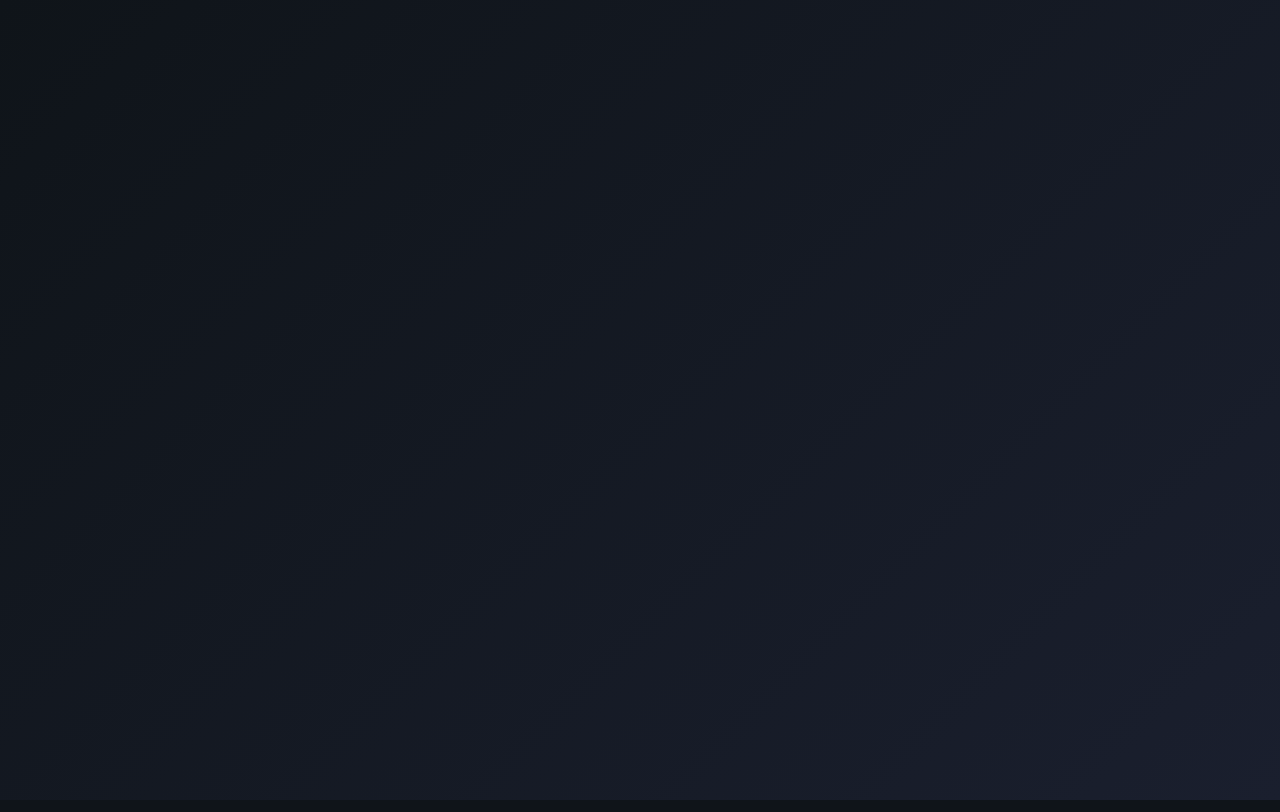
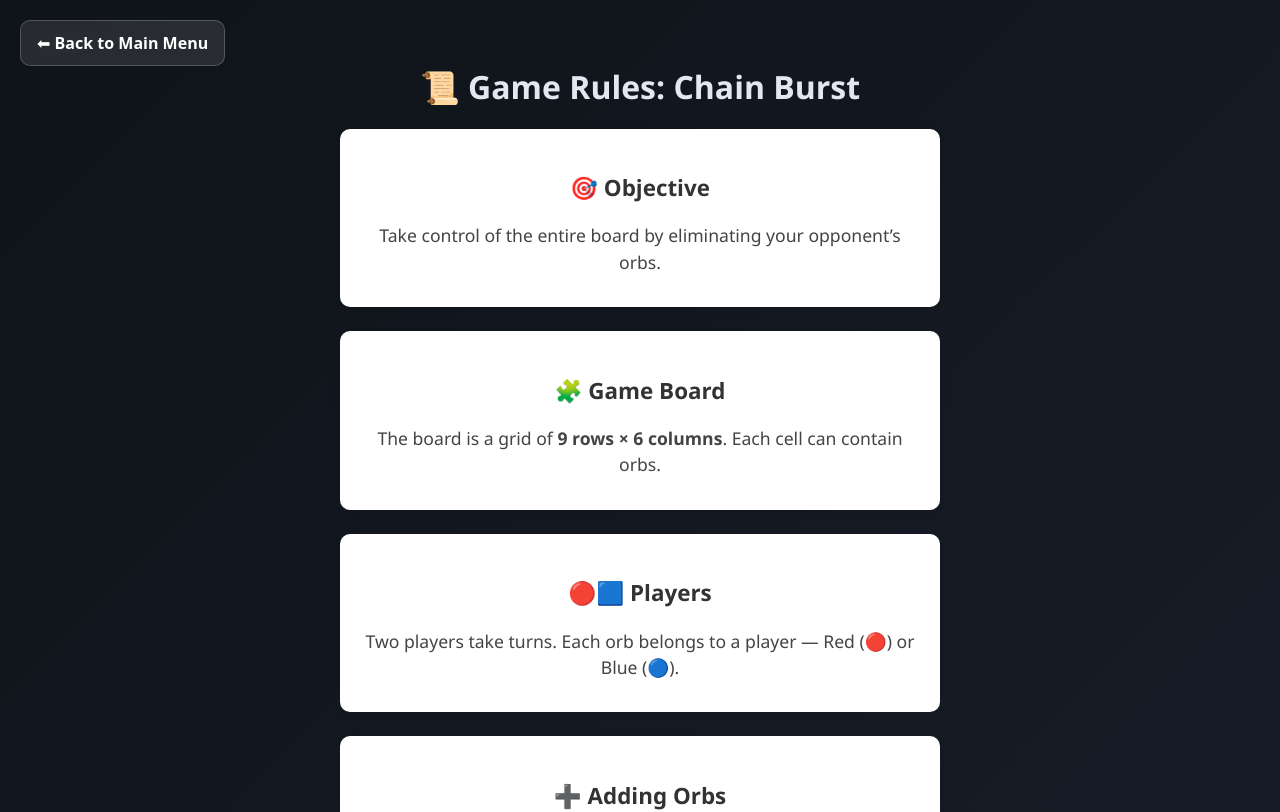
Before and after one commit to mahmud1628/chain-reaction, a React (Vite) app: page /game/rules in a window 1280 px wide. Before the commit this address had no page. Shown: the top 812 px of the page. Built offline with nearby package versions, Linux system fonts and the light colour scheme.

Commit message:
Integrated playing with AI in the UI

```diff
--- a/src/App.jsx
+++ b/src/App.jsx
@@ -4,15 +4,19 @@ import Home from './components/Home'
 import {BrowserRouter as Router, Routes, Route} from 'react-router-dom'
 import InputPlayerName from './components/InputPlayerName'
 import GamePlay from './components/GamePlay'
+import Rules from './components/Rules'
 
 function App() {
   const [player_names, set_player_names] = useState({ R: '', B: '' });
+  const [game_id, set_game_id] = useState(0);
   return (
     <Router>
       <Routes>
         <Route path = "/" element = {<Home />} />
         <Route path = "/twoplayer" element = {<InputPlayerName set_player_names={set_player_names} />} />
-        <Route path = "/game" element = {<GamePlay player_names={player_names} />} />
+        <Route path = "/game" element = {<GamePlay player_names={player_names} version={"two-player"} set_game_id = {set_game_id}/>} />
+        <Route path = "/game/ai" element = {<GamePlay key = {game_id} player_names={player_names} version={"ai"} set_game_id={set_game_id} />} />
+        <Route path = "/game/rules" element = {<Rules/>} />
       </Routes>
     </Router>
   )
--- a/src/components/GamePlay.jsx
+++ b/src/components/GamePlay.jsx
@@ -1,19 +1,15 @@
 import { useState } from "react";
+import { useEffect } from "react";
 import "./GamePlay.css"; // Importing styles for the game board
 import Orbs from "./Orbs"; // Importing the Orbs component to display orbs in each cell
-import { Link } from "react-router-dom"; // Importing Link for navigation between routes
 import Winner from "./Winner"; // Importing the Winner component to display the winner
 import TopBarInGamePlay from "./TopBarInGamePlay"; // Importing the TopBar component to display the current player's turn
-import {
-  create_initial_board,
-  is_valid_move,
-  update_cell,
-} from "./GameLogics";
+import { create_initial_board, is_valid_move, update_cell } from "./GameLogics";
 
 const ROWS = 9;
 const COLS = 6;
 
-const GamePlay = ({ player_names }) => {
+const GamePlay = (props) => {
   // State to hold the game board
   const [board, set_board] = useState(create_initial_board(ROWS, COLS));
   // State to hold the current player
@@ -25,11 +21,12 @@ const GamePlay = ({ player_names }) => {
 
   const [red_cell_count, set_red_cell_count] = useState(0);
   const [blue_cell_count, set_blue_cell_count] = useState(0);
+  const [disabled, set_disabled] = useState(false); // Variable to disable cells based on game version
 
   const [winner, set_winner] = useState(null);
 
-  const red_player_name = player_names.R || "Player 1";
-  const blue_player_name = player_names.B || "Player 2";
+  const red_player_name = props.player_names.R || "Player 1";
+  const blue_player_name = props.player_names.B || "Player 2";
 
   const switch_player = () => {
     set_current_player(current_player === "R" ? "B" : "R");
@@ -42,14 +39,15 @@ const GamePlay = ({ player_names }) => {
   const increment_move_count = () => {
     set_move_count(move_count + 1);
   };
+const handleCellClick = (rowIndex, colIndex) => {
+  if (disabled) return;
 
-  const handleCellClick = async (rowIndex, colIndex) => {
   const cell = board[rowIndex][colIndex];
-    if (!is_valid_move(cell, current_player) || winner !== null) return; // Check if the move is valid
+  if (!is_valid_move(cell, current_player)) return;
 
   increment_move_count();
 
-    await update_cell(
+  update_cell(
     board,
     rowIndex,
     colIndex,
@@ -64,18 +62,60 @@ const GamePlay = ({ player_names }) => {
     set_blue_cell_count
   ).then((is_game_over) => {
     if (is_game_over) {
-        setTimeout(() => {
-          set_winner(current_player);
-        }, 400);
+      setTimeout(() => set_winner(current_player), 400);
+      return;
     }
+    switch_player();
+  });
+};
+
+useEffect(() => {
+  if (current_player === "B" && props.version === "ai") {
+    set_disabled(true);  // disable board during AI move
+
+    const timer = setTimeout(() => {
+
+
+    fetch("http://localhost:3000/ai-move", {
+      method: "POST",
+      headers: { "Content-Type": "application/json" },
+      body: JSON.stringify({ board }),
+    })
+      .then((res) => res.json())
+      .then(({ row, col }) => {
+        // apply AI move to board
+        console.log("AI move:", row, col);
+        update_cell(board, row, col, "B", ROWS, COLS, update_board, setExplodingCells, red_cell_count, blue_cell_count, set_red_cell_count, set_blue_cell_count)
+          .then((is_game_over) => {
+            if (is_game_over) {
+              setTimeout(() => set_winner("AI"), 400);
+            }
+            switch_player();
+            set_disabled(false);
+          });
+      })
+      .catch((err) => {
+        console.error("AI move error:", err);
+        setCurrentPlayer("Human");
+        setDisabled(false);
       });
 
-    switch_player(); // Switch players
-  };
+      }, 1000);
+
+      return () => clearTimeout(timer); // Cleanup the timer on component unmount or when current_player changes
+  }
+}, [current_player]);
+
+
+
 
   return (
     <div className="game-container">
-        <TopBarInGamePlay current_player={current_player} player_names={player_names}/>
+      <TopBarInGamePlay
+        current_player={current_player}
+        player_names={props.player_names}
+        version={props.version}
+      />
       <div className="board">
         {board.map((row, rowIndex) => (
           <div key={rowIndex} className="board-row">
@@ -104,7 +144,13 @@ const GamePlay = ({ player_names }) => {
           </div>
         ))}
       </div>
-      <Winner winner={winner} red_player_name={red_player_name} blue_player_name={blue_player_name} />
+      <Winner
+        winner={winner}
+        red_player_name={red_player_name}
+        blue_player_name={blue_player_name}
+        version =  {props.version}
+        set_game_id={props.set_game_id}
+      />
     </div>
   );
 };
--- a/src/components/Home.jsx
+++ b/src/components/Home.jsx
@@ -5,15 +5,15 @@ const Home = () => {
   return (
     <div className="home-container">
       <div className="home-box">
-        <h1 className="home-title">Chain Reaction</h1>
+        <h1 className="home-title">Chain Burst</h1>
         <div className="home-buttons">
           <Link to = "/twoplayer" className="home-btn">
             🔴 Play 2-Player
           </Link>
-          <Link to = "/" className="home-btn">
-            🤖 Play with Computer
+          <Link to = "/game/ai" className="home-btn">
+            🤖 Play with AI
           </Link>
-          <Link to = "/" className="home-btn">
+          <Link to = "/game/rules" className="home-btn">
             📘 Game Rules
           </Link>
         </div>
--- a/src/components/PlayerTurn.jsx
+++ b/src/components/PlayerTurn.jsx
@@ -1,6 +1,23 @@
 import "./PlayerTurn.css";
 
 const PlayerTurn = (props) => {
+  const red = (name, version) => {
+    if(version === "ai") {
+      return "Your turn";
+    }
+    else {
+      return `${name || "Player 1"}'s Turn`;
+    }
+  }
+
+  const blue = (name, version) => {
+    if(version === "ai") {
+      return "Waiting for AI's move";
+    }
+    else {
+      return `${name || "Player 2"}'s Turn`;
+    }
+  }
   return (
     <div className="turn-float-box">
       <div
@@ -10,9 +27,9 @@ const PlayerTurn = (props) => {
         }`}
       >
         {props.current_player === "R" ? (
-          <>🔴 {props.player_names.R || "Player 1"}'s Turn</>
+          <>🔴 {red(props.player_names.R, props.version)}</>
         ) : (
-          <>🔵 {props.player_names.B || "Player 2"}'s Turn</>
+          <>🔵 {blue(props.player_names.B, props.version)}</>
         )}
       </div>
     </div>
--- /dev/null
+++ b/src/components/Rules.css
@@ -0,0 +1,63 @@
+.rules-container {
+  position: relative;
+  padding: 1rem 1rem 1rem 1rem; /* Add enough top padding for button */
+  max-width: 600px;
+  margin: 0 auto;
+  font-family: 'Segoe UI', Tahoma, Geneva, Verdana, sans-serif;
+  color: #333;
+}
+
+.exit-button {
+  position: absolute;
+  top: 20px;
+  left: 20px;
+  padding: 10px 16px;
+  background: rgba(255, 255, 255, 0.1);
+  border: 1px solid rgba(255, 255, 255, 0.2);
+  color: #fff;
+  font-weight: bold;
+  text-decoration: none;
+  border-radius: 10px;
+  backdrop-filter: blur(5px);
+  transition: all 0.2s ease;
+  z-index: 10;
+}
+
+.exit-button:hover {
+  background: rgba(255, 255, 255, 0.25);
+  transform: scale(1.05);
+}
+
+.rules-title {
+  text-align: center;
+  font-weight: 700;
+  font-size: 2rem;
+  margin-bottom: 1.5rem;
+}
+
+
+.rule-section {
+  background: white;
+  padding: 1.5rem;
+  border-radius: 10px;
+  margin-bottom: 1.5rem;
+  box-shadow: 0 2px 6px rgba(0, 0, 0, 0.06);
+}
+
+.rule-section h2 {
+  font-size: 1.4rem;
+  color: #333;
+  margin-bottom: 0.75rem;
+}
+
+.rule-section p,
+.rule-section li {
+  font-size: 1.1rem;
+  color: #444;
+  margin-bottom: 0.5rem;
+}
+
+.rule-section ul {
+  list-style: disc;
+  padding-left: 1.5rem;
+}
--- /dev/null
+++ b/src/components/Rules.jsx
@@ -0,0 +1,80 @@
+import "./Rules.css"; // You can style this as needed
+import { Link } from "react-router-dom"; // Importing Link for navigation between routes
+
+const Rules = () => {
+  return (
+    <>
+      <Link to="/" className="exit-button">
+        ⬅ Back to Main Menu
+      </Link>
+      <div className="rules-container">
+        <h1 className="rules-title">📜 Game Rules: Chain Burst</h1>
+
+        <div className="rule-section">
+          <h2>🎯 Objective</h2>
+          <p>
+            Take control of the entire board by eliminating your opponent’s
+            orbs.
+          </p>
+        </div>
+
+        <div className="rule-section">
+          <h2>🧩 Game Board</h2>
+          <p>
+            The board is a grid of <strong>9 rows × 6 columns</strong>. Each
+            cell can contain orbs.
+          </p>
+        </div>
+
+        <div className="rule-section">
+          <h2>🔴🟦 Players</h2>
+          <p>
+            Two players take turns. Each orb belongs to a player — Red (🔴) or
+            Blue (🔵).
+          </p>
+        </div>
+
+        <div className="rule-section">
+          <h2>➕ Adding Orbs</h2>
+          <p>
+            You can place an orb on an <strong>empty cell</strong> or on a cell
+            that <strong>already contains your orbs</strong>.
+          </p>
+        </div>
+
+        <div className="rule-section">
+          <h2>💥 Explosions</h2>
+          <p>
+            Each cell has a <strong>critical mass</strong>:
+            <ul>
+              <li>📍 Corners: 2</li>
+              <li>🧱 Edges: 3</li>
+              <li>🔲 Center: 4</li>
+            </ul>
+            When the number of orbs in a cell exceeds the critical mass, it
+            explodes and sends one orb to each adjacent cell.
+          </p>
+        </div>
+
+        <div className="rule-section">
+          <h2>🔁 Chain Reactions</h2>
+          <p>
+            Explosions can cause <strong>chain reactions</strong> in neighboring
+            cells. During explosions, affected cells are converted to the
+            exploding player's color.
+          </p>
+        </div>
+
+        <div className="rule-section">
+          <h2>🏆 Winning</h2>
+          <p>
+            A player wins when the opponent has <strong>no orbs left</strong> on
+            the board.
+          </p>
+        </div>
+      </div>
+    </>
+  );
+};
+
+export default Rules;
--- a/src/components/TopBarInGamePlay.jsx
+++ b/src/components/TopBarInGamePlay.jsx
@@ -3,13 +3,13 @@ import "./TopBarInGamePlay.css"; // Importing styles for the top bar in game pla
 import { Link } from "react-router-dom"; // Importing Link for navigation between routes
 
 
-const TopBarInGamePlay = ({ current_player, player_names }) => {
+const TopBarInGamePlay = ({ current_player, player_names , version }) => {
     return (
         <>
     <Link to="/" className="back-btn">
         ⬅️ Exit
       </Link>
-            <PlayerTurn current_player={current_player} player_names={player_names} />
+            <PlayerTurn current_player={current_player} player_names={player_names} version={version}/>
       </>
     )
 }
--- a/src/components/Winner.jsx
+++ b/src/components/Winner.jsx
@@ -2,19 +2,26 @@ import "./Winner.css";
 import { Link } from "react-router-dom"; // Importing Link for navigation between routes
 
 const Winner = (props) => {
+  const winning_message= () => {
+    if(props.version === "ai") {
+      return props.winner === "R" ? "You Won!" : "You Lost!";
+    }
+    else {
+      return props.winner === "R"
+        ? props.red_player_name + " Won!" || "Player 1 Won!"
+        : props.blue_player_name + " Won!" || "Player 2 Won!";
+    }
+  }
   return (
     props.winner && (
       <div className="overlay">
         <div className="winner-box">
           <h2 className="winner-text">
             🎉{" "}
-            {props.winner === "R"
-              ? props.red_player_name
-              : props.blue_player_name}{" "}
-            Won!
+            {winning_message()}
           </h2>
           <div className="winner-buttons">
-            <Link to="/twoplayer" className="winner-btn">
+            <Link to={props.version === "ai" ? "/game/ai" : "/twoplayer"} className="winner-btn" onClick={() => props.set_game_id((prev) => prev + 1)}>
               Play Again
             </Link>
             <Link to="/" className="winner-btn">
```
Lines whose indentation alone changed are shown as unchanged.
